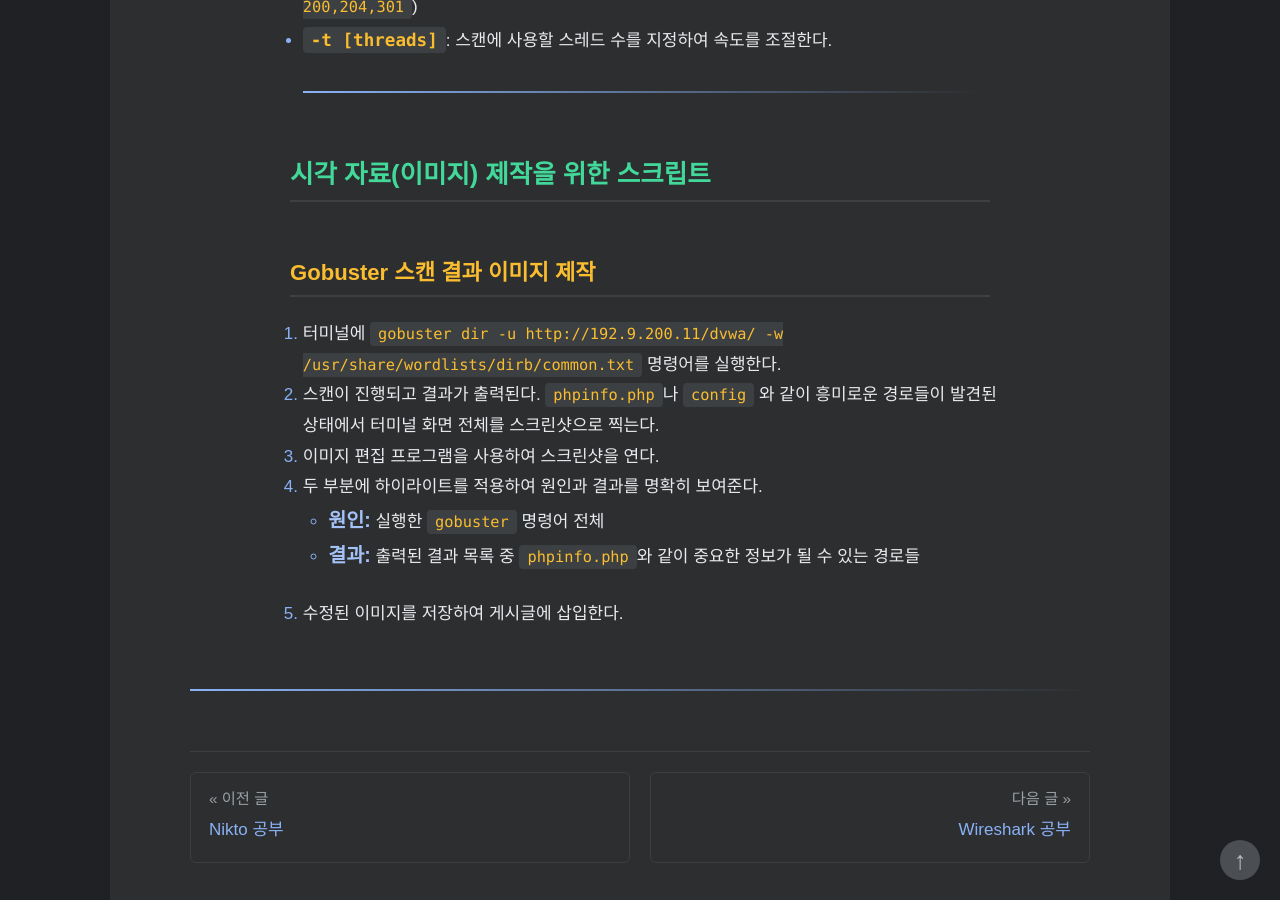
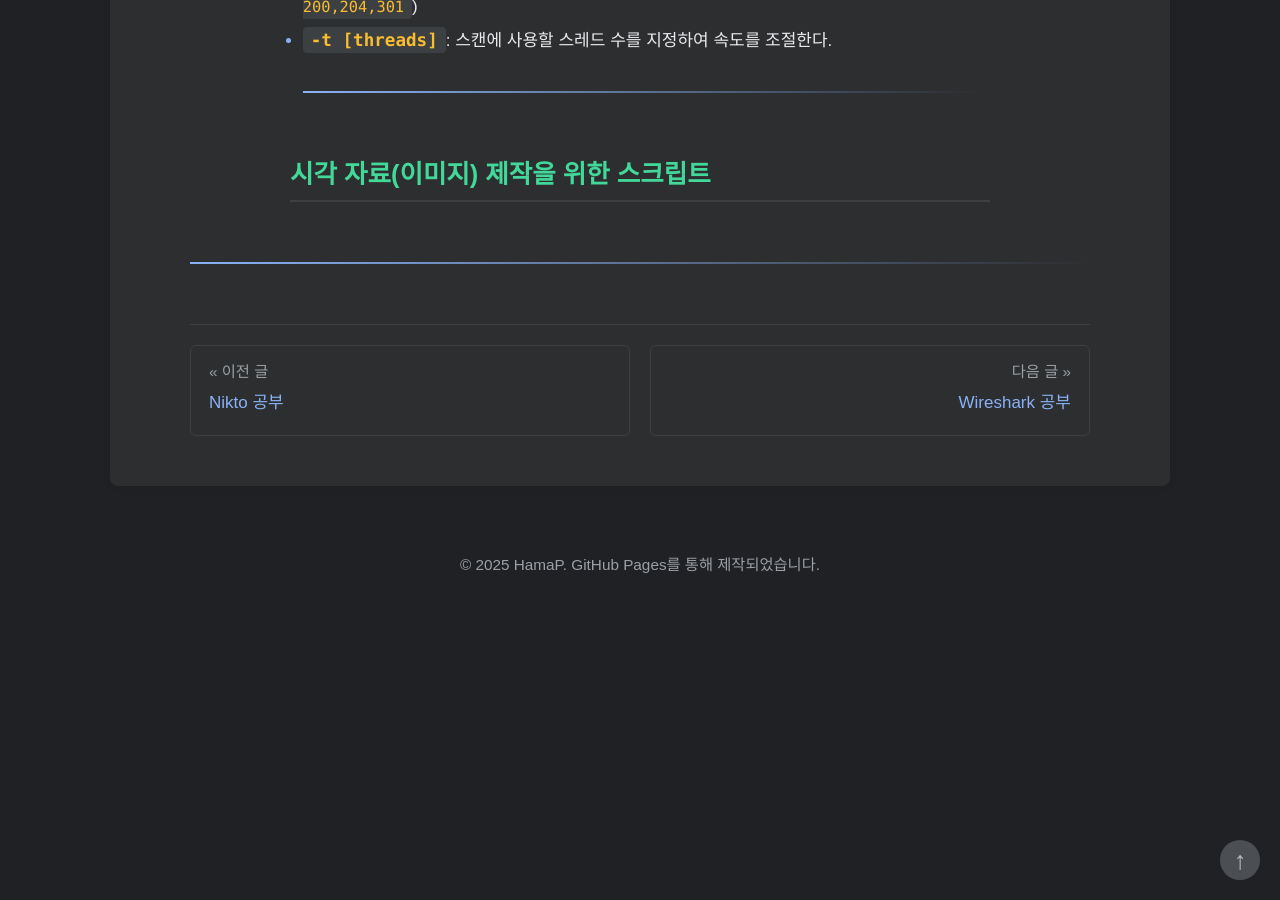
Before and after one commit to HamaP0/HamaP0.github.io, a Jekyll site: the page built from _posts/해킹 툴/2025-08-25-DirbGobuster_study.md, in a window 1280 px wide and 900 px high, scrolled down 2435 px. Built offline with Jekyll 4.4.1, drawn with Linux system fonts in a browser that asks for light colours; some web fonts are replaced.

Commit message:
Update 2025-08-25-DirbGobuster_study.md

```diff
--- a/_posts/해킹 툴/2025-08-25-DirbGobuster_study.md
+++ b/_posts/해킹 툴/2025-08-25-DirbGobuster_study.md
@@ -59,17 +59,3 @@ gobuster dir -u http://192.9.200.11/dvwa/ -w /usr/share/wordlists/dirb/common.tx
 <hr class="short-rule">
 
 ### 시각 자료(이미지) 제작을 위한 스크립트
-
-
-
-
-
-#### **Gobuster 스캔 결과 이미지 제작**
-
-1.  터미널에 `gobuster dir -u http://192.9.200.11/dvwa/ -w /usr/share/wordlists/dirb/common.txt` 명령어를 실행한다.
-2.  스캔이 진행되고 결과가 출력된다. `phpinfo.php`나 `config` 와 같이 흥미로운 경로들이 발견된 상태에서 터미널 화면 전체를 스크린샷으로 찍는다.
-3.  이미지 편집 프로그램을 사용하여 스크린샷을 연다.
-4.  두 부분에 하이라이트를 적용하여 원인과 결과를 명확히 보여준다.
-    *   **원인:** 실행한 `gobuster` 명령어 전체
-    *   **결과:** 출력된 결과 목록 중 `phpinfo.php`와 같이 중요한 정보가 될 수 있는 경로들
-5.  수정된 이미지를 저장하여 게시글에 삽입한다.
```
